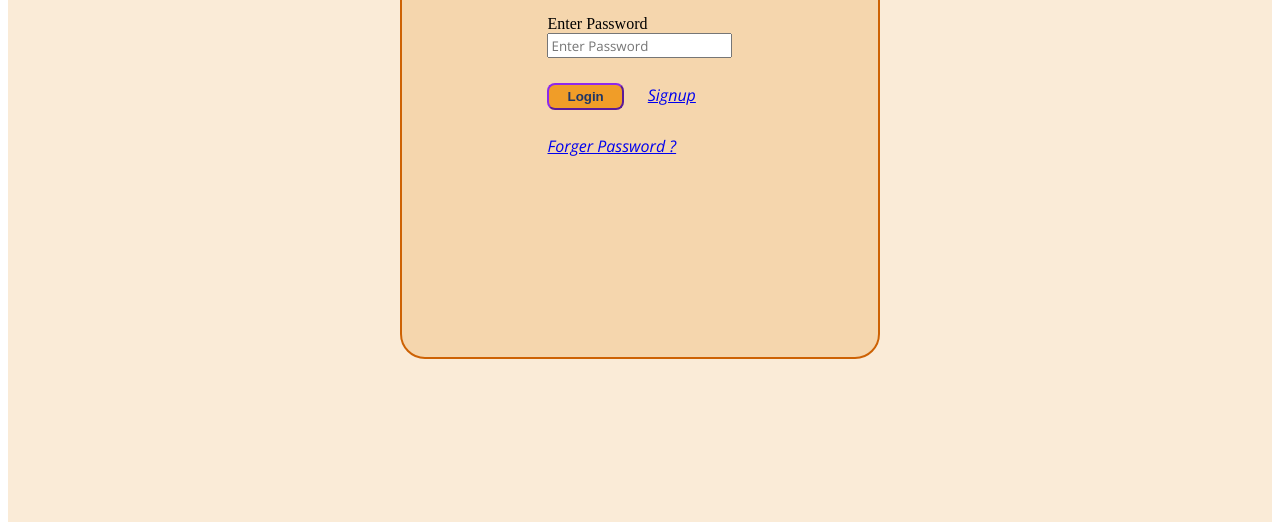
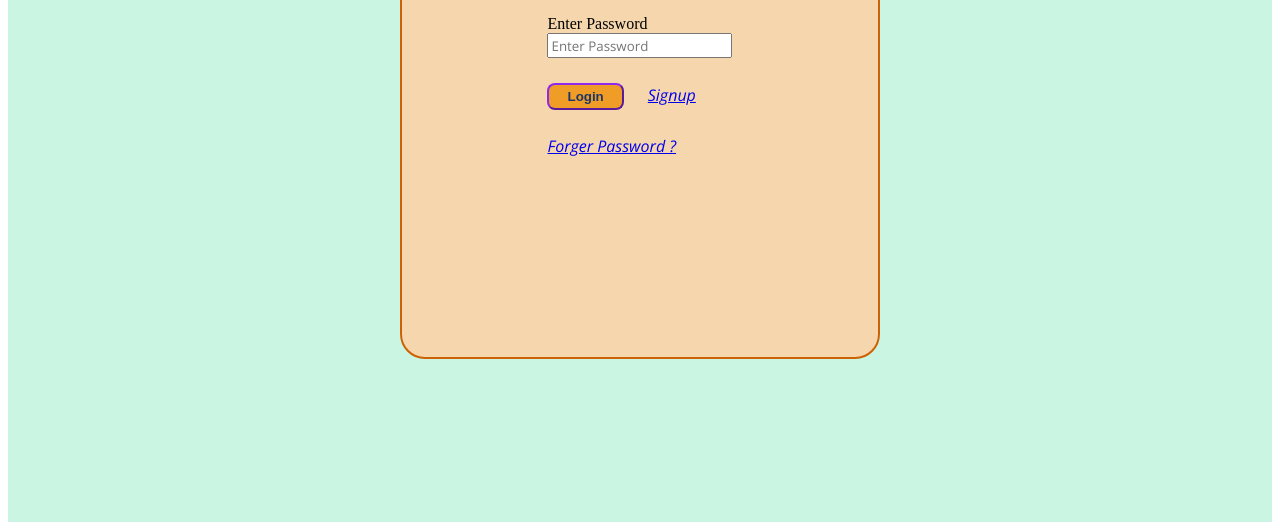
Before and after one commit to PrasadMadigela/login-page, a plain HTML site: page index.html in a window 1280 px wide. Shown: the part 306-836 px from the top of the page. Drawn offline with nearby package versions, Linux system fonts and the light colour scheme; a web font is replaced by a local one.

Commit message:
bg-color changed

```diff
--- a/index.html
+++ b/index.html
@@ -3,7 +3,7 @@
 <head>
     <meta charset="UTF-8">
     <meta name="viewport" content="width=device-width, initial-scale=1.0">
-    <title>Document</title>
+    <title>Login | prasad</title>
     <link rel="stylesheet" href="style.css">
 
 </head>
--- a/style.css
+++ b/style.css
@@ -8,7 +8,7 @@ font-family:"Montserrat";
 font-family:"Open Sans"; */
 
 .card_container {
-    background-color: antiquewhite;
+    background-color: rgb(202, 245, 227);
     /* background-size:cover; */
     /* width: 100vw; */
     margin: 0px;
```
